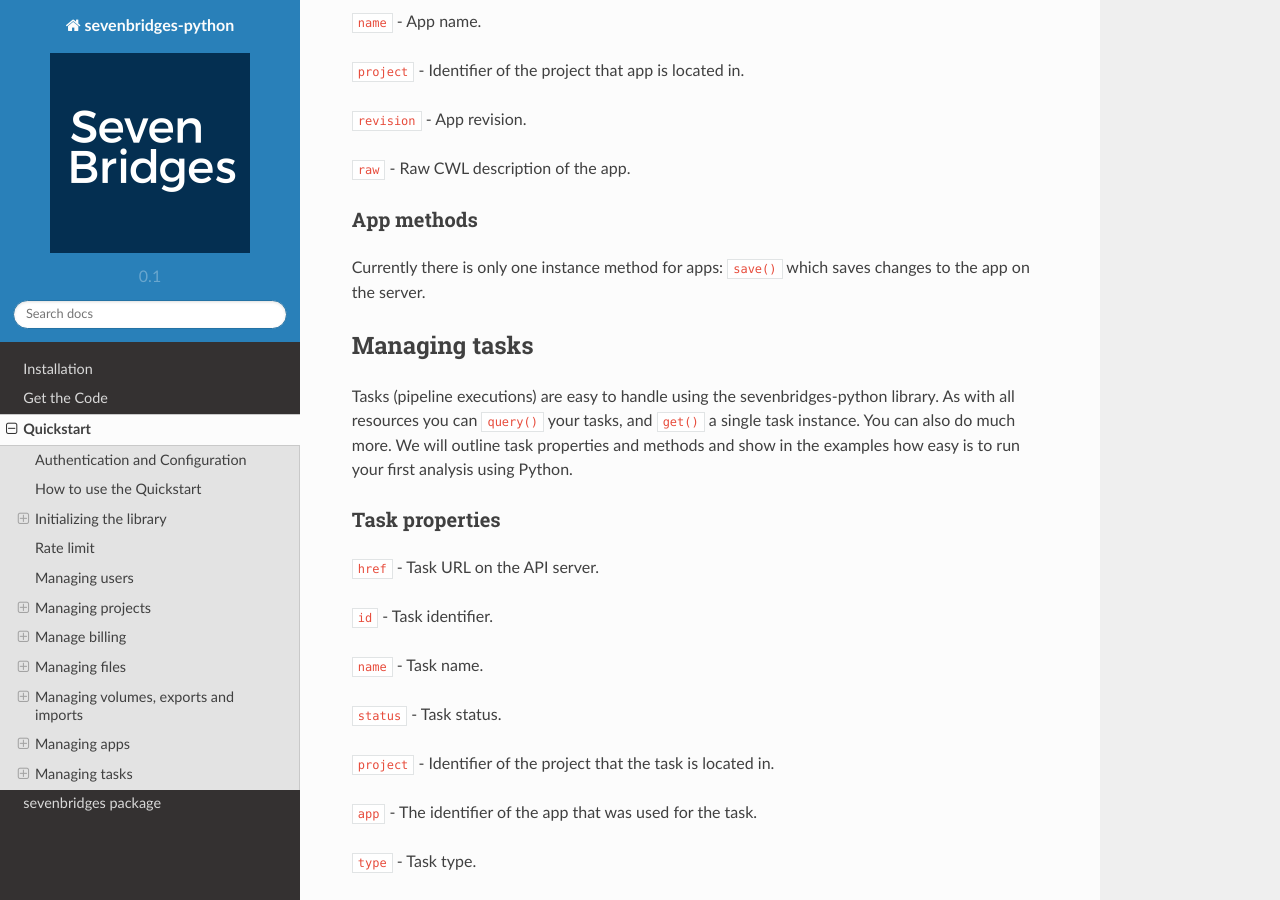
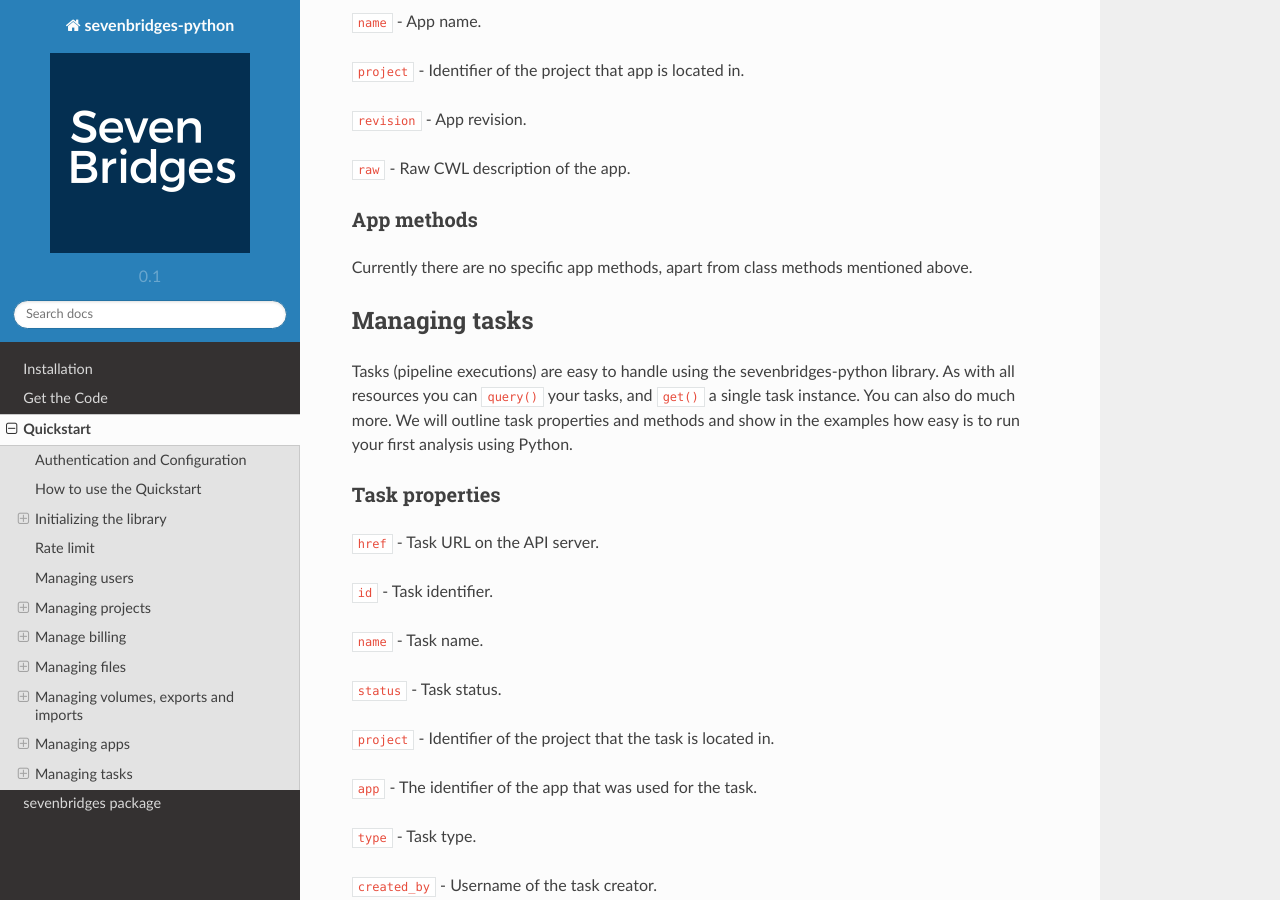
Before and after one commit to sbg/sevenbridges-python, a Sphinx documentation site: the page built from docs/quickstart.rst, in a window 1280 px wide and 900 px high, scrolled down 15660 px. Built offline with Sphinx 7.4.7 and the Read the Docs theme 2.0.0, drawn with Linux system fonts in a browser that asks for light colours.

Commit message:
Fix documentation issue https://github.com/sbg/sevenbridges-python/issues/15

```diff
--- a/docs/quickstart.rst
+++ b/docs/quickstart.rst
@@ -757,8 +757,7 @@
 App methods
 ~~~~~~~~~~~
 
-Currently there is only one instance method for apps: ``save()`` which
-saves changes to the app on the server.
+Currently there are no specific app methods, apart from class methods mentioned above.
 
 Managing tasks
 --------------
```
